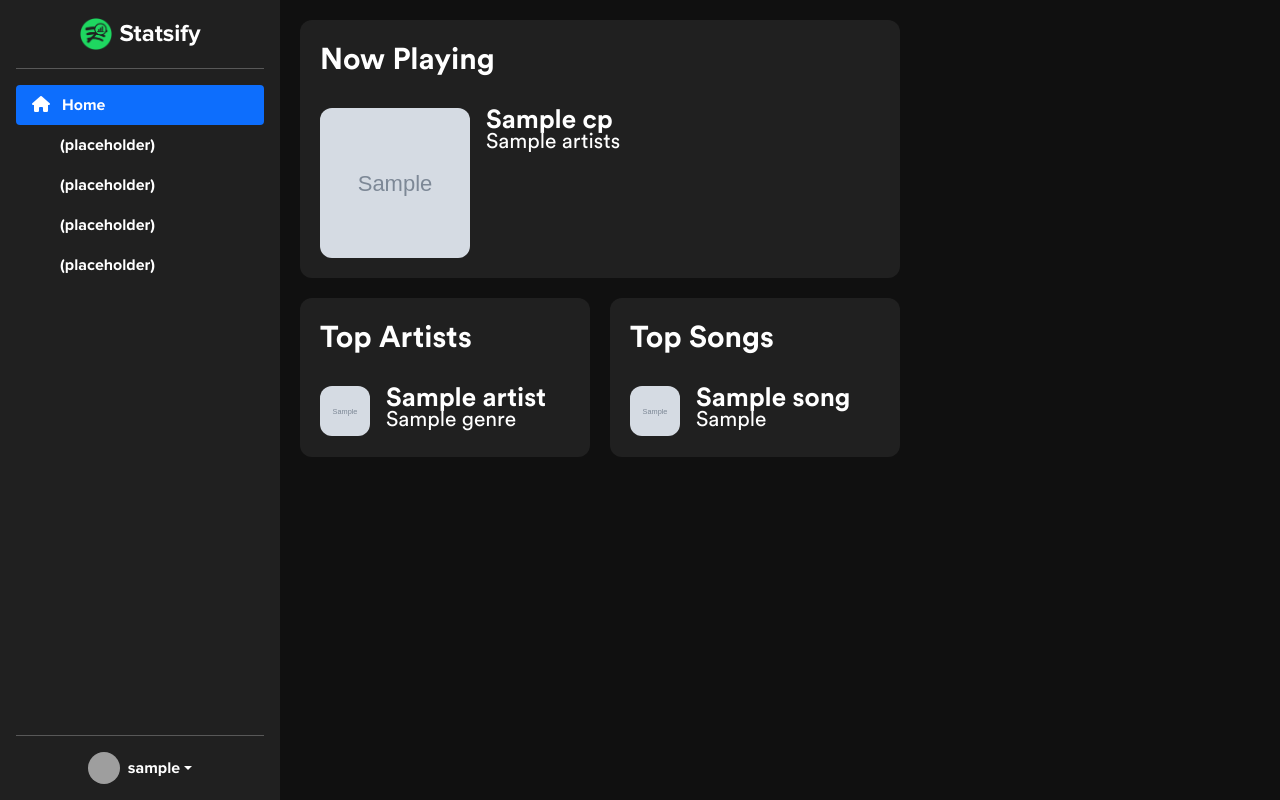
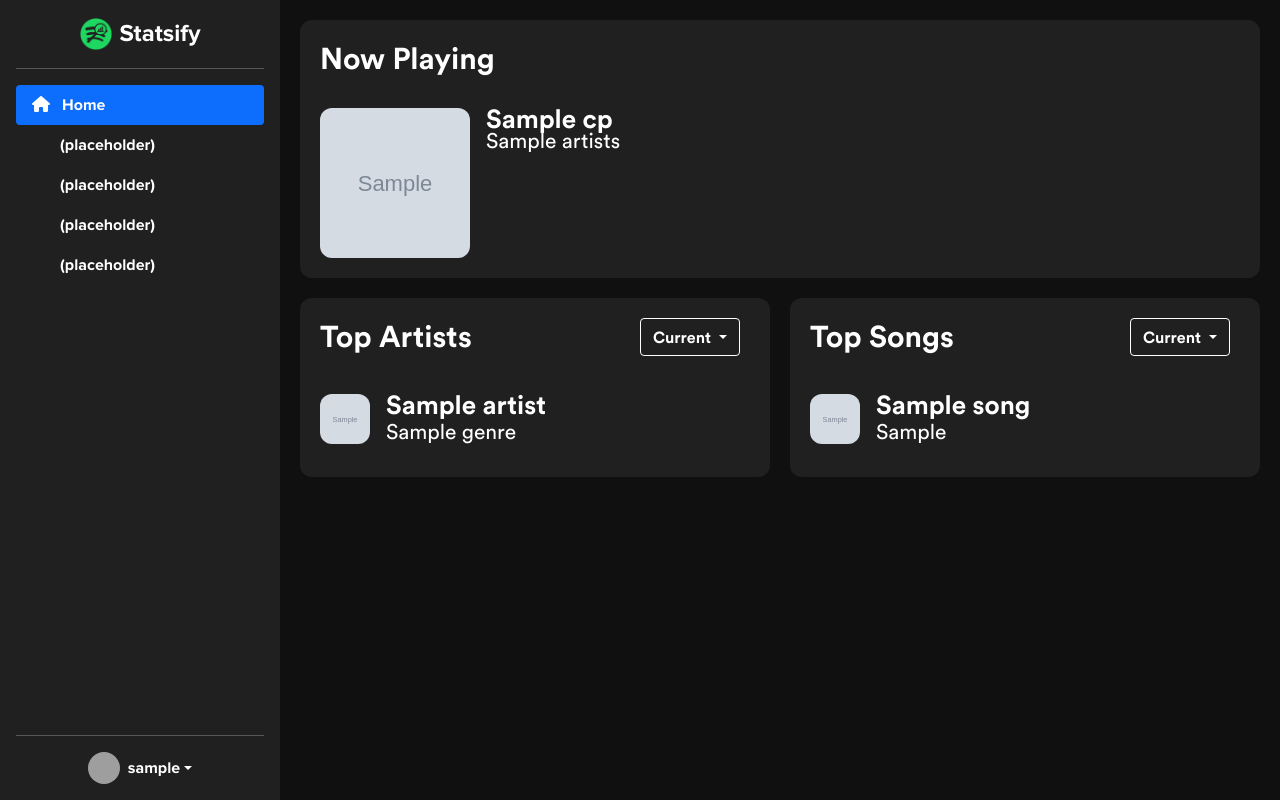
Before and after one commit to jckli/retrievify, a Flask app: template Statsify/Statsify/templates/home.html in a window 1280 px wide. Run offline with Flask 2, Linux system fonts and the light colour scheme; the template is opened without the code that fills it: most values are stand-ins (such as "Sample title", 1, 10 or a date in 2020); grey boxes marked "Sample" are stand-in pictures; parts of the project's set-up code (start-up, migrations or seed data) failed here and were passed over; grey boxes are pictures that could not be loaded.

Commit message:
feat: time range selection on top lists

```diff
--- a/Statsify/Statsify/static/content/home.css
+++ b/Statsify/Statsify/static/content/home.css
@@ -5,6 +5,9 @@
 @font-face {
     font-family: Circular;
     src: url("../fonts/CircularBook.ttf");
+}
+.home-active {
+    background-color: #606060 !important;
 }
 body {
     margin: 0px;
@@ -14,6 +17,9 @@ h1 {
     font-family: CircularBold;
     color: #ffffff;
     font-size: 30px;
+}
+h2 {
+    margin-bottom: 0px;
 }
 p {
     font-family: Circular;
@@ -35,7 +41,6 @@ h2 {
     background-color: #202020;
     margin: 0px 20px;
     margin-top: 20px;
-    width: 60%;
     border-radius: 12px;
 }
 #content > .now-playing > div {
@@ -54,7 +59,6 @@ h2 {
 }
 #content > .top-lists {
     display: flex;
-    width: 60%;
     margin: 20px 20px;
 }
 #content > .top-lists > .top-artists {
@@ -93,3 +97,33 @@ h2 {
     height: 50px;
     width: 50px;
 }
+.top-song-item {
+    margin-bottom: 10px;
+}
+.top-artist-item {
+    margin-bottom: 10px;
+}
+.card-title {
+    display: flex;
+    justify-content: space-between;
+}
+.card-title > .dropdown {
+    margin-right: 10px;
+}
+.btn {
+    border-color: #fff;
+    background-color: #202020;
+    font-family: CircularBold;
+}
+.btn:hover {
+    background-color: #505050;
+    border-color: #fff;
+}
+.btn-secondary:focus {
+    border-color: #fff;
+    background-color: #303030;
+    box-shadow: 0 0 0 .25rem #303030;
+}
+.dropdown-menu-dark .dropdown-item.active, .dropdown-menu-dark .dropdown-item:active {
+    background-color: #606060;
+}
--- a/Statsify/Statsify/templates/home.html
+++ b/Statsify/Statsify/templates/home.html
@@ -1,7 +1,7 @@
 {% extends "layout.html" %}
 {% block head %}
 {{ super() }}
-<link rel="stylesheet" href="../static/content/home.css">
+<link rel="stylesheet" href="static/content/home.css">
 {% endblock %}
 {% block content %}
 <div class="now-playing">
@@ -24,15 +24,27 @@
 <div class="top-lists">
     <div class="top-artists">
         <div>
-            <h1>Top Artists</h1>
+            <div class="card-title">
+                <h1>Top Artists</h1>
+                <div class="dropdown">
+                    <button class="btn btn-secondary dropdown-toggle" type="button" id="dropdownMenuButton1" data-bs-toggle="dropdown" aria-expanded="false">
+                      Current
+                    </button>
+                    <ul class="dropdown-menu dropdown-menu-dark" aria-labelledby="dropdownMenuButton1">
+                      <li><a class="dropdown-item ta active" id="current">Current</a></li>
+                      <li><a class="dropdown-item ta" id="six-month">6 Month</a></li>
+                      <li><a class="dropdown-item ta" id="all-time">All Time</a></li>
+                    </ul>
+                </div>
+            </div>
             <br>
             <div class="top-artists-list">
                 {% for artist in ta %}
-                    <div class="artist">
+                    <div class="artist top-artist-item">
                         <img src='{{ artist["images"][0]["url"] }}' width="150" height="150"/>
                         <div class="artist-info">
-                            <h2 id="artist-name">{{ artist["name"] }}</p>
-                            <p id="artist-plays">{{ artist["genres"][0] }}</p>
+                            <h2 id="artist-name">{{ artist["name"] }}</h2>
+                            <p id="artist-genre">{{ artist["genres"][0] }}</p>
                         </div>
                     </div>
                 {% endfor %}
@@ -41,15 +53,27 @@
     </div>
     <div class="top-songs">
         <div>
-            <h1>Top Songs</h1>
+            <div class="card-title">
+                <h1>Top Songs</h1>
+                <div class="dropdown">
+                    <button class="btn btn-secondary dropdown-toggle" type="button" id="dropdownMenuButton1" data-bs-toggle="dropdown" aria-expanded="false">
+                      Current
+                    </button>
+                    <div class="dropdown-menu dropdown-menu-dark" aria-labelledby="dropdownMenuButton1">
+                      <a class="dropdown-item ts active" id="current">Current</a>
+                      <a class="dropdown-item ts" id="six-month">6 Month</a>
+                      <a class="dropdown-item ts" id="all-time">All Time</a>
+                    </div>
+                </div>
+            </div>
             <br>
             <div class="top-songs-list">
                 {% for songs in tt %}
-                    <div class="song">
+                    <div class="song top-song-item">
                         <img src='{{ songs["album"]["images"][0]["url"] }}' width="150" height="150"/>
-                        <div class="songs-info">
-                            <h2 id="songs-name">{{ songs["name"] }}</p>
-                            <p id="songs-artist">{{ topTracksArtists[loop.index-1] }}</p>
+                        <div class="song-info">
+                            <h2 id="song-name">{{ songs["name"] }}</h2>
+                            <p id="song-artist">{{ topTracksArtists[loop.index-1] }}</p>
                         </div>
                     </div>
                 {% endfor %}
@@ -57,4 +81,5 @@
         </div>
     </div>
 </div>
+<script type="text/javascript" src="static/js/home.js"></script>
 {% endblock %}
```
Also changed, not shown: Statsify/Statsify/static/js/home.js (added, +42 -0 lines), Statsify/Statsify/views.py (+80 -7 lines).
